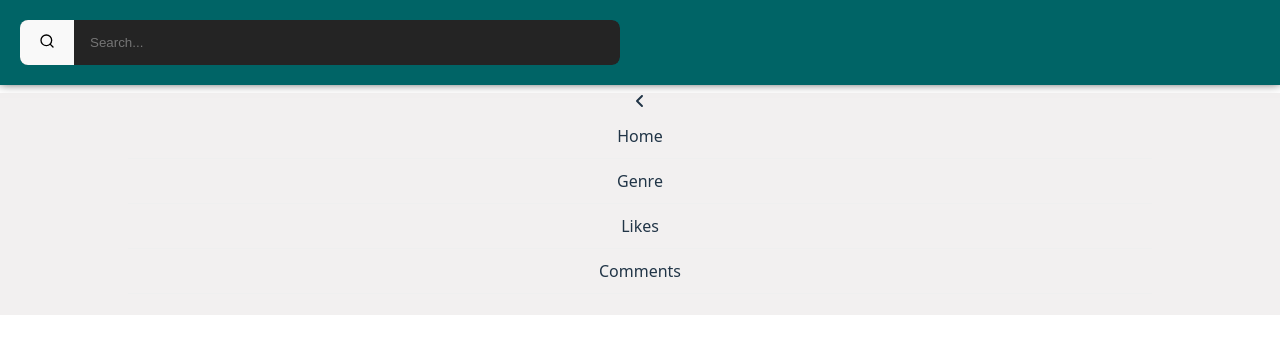
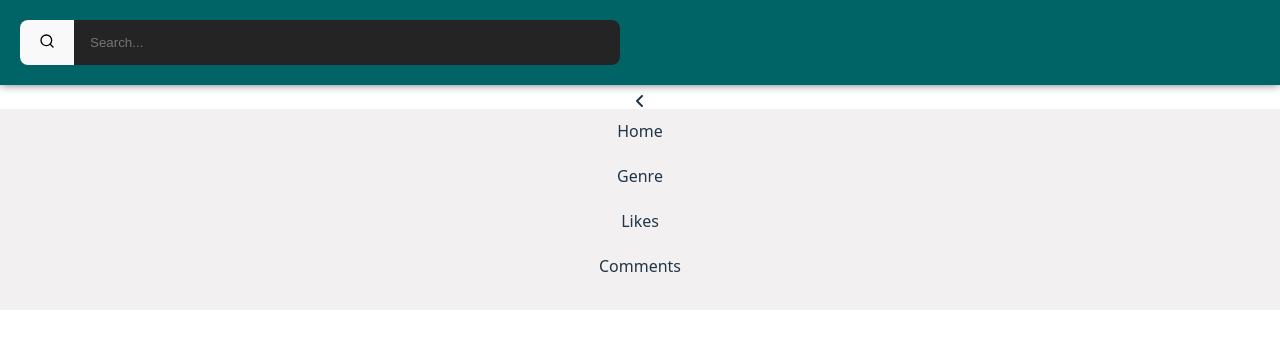
Before and after one commit to RamonSanGabriel/goit-react-hw3-image, a React (Vite) app in the folder goit-react-hw3-image/: page / in a window 1280 px wide. Both pictures are taken after a click on the icon 640 px from the left and 101 px from the top of the page. Shown: the top 354 px of the page. Built offline with nearby package versions, Linux system fonts and the light colour scheme.

Commit message:
Update MenuModal.css

```diff
--- a/goit-react-hw3-image/src/components/Modal/MenuModal/MenuModal.css
+++ b/goit-react-hw3-image/src/components/Modal/MenuModal/MenuModal.css
@@ -14,7 +14,7 @@
   position: relative;
   top: 0;
   justify-content: flex-end;
-  padding: 5px 10px;
+  padding: 0 10px 5px;
 }
 .container {
   display: flex;
```
